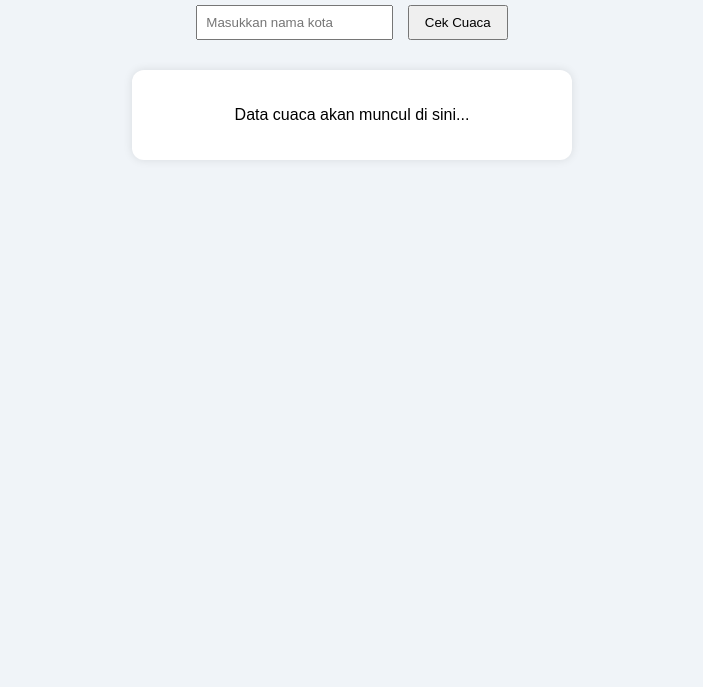
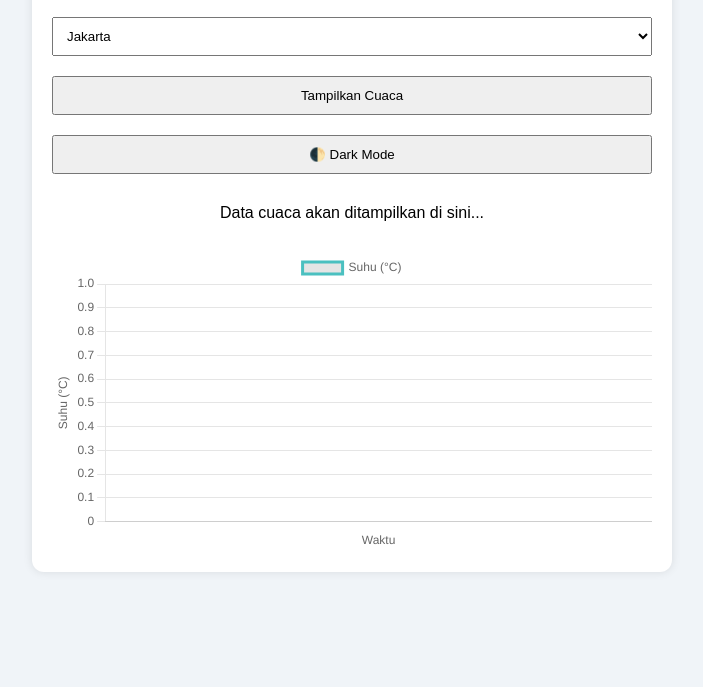
Before and after one commit to aldyr46/iot-cuaca, a plain HTML site: page index.html in a window 1280 px wide. Shown: the part 113-800 px from the top of the page, without its empty margins (288-991 px from the left). Drawn offline with nearby package versions, Linux system fonts and the light colour scheme; no server answers.

Commit message:
Update index.html

```diff
--- a/index.html
+++ b/index.html
@@ -1,74 +1,159 @@
 <!DOCTYPE html>
 <html lang="id">
 <head>
-  <meta charset="UTF-8">
-  <meta name="viewport" content="width=device-width, initial-scale=1">
-  <title>Monitoring Cuaca Otomatis</title>
+  <meta charset="UTF-8" />
+  <meta name="viewport" content="width=device-width, initial-scale=1.0" />
+  <title>Dashboard Cuaca Otomatis</title>
+  <script src="https://cdn.jsdelivr.net/npm/chart.js"></script>
   <style>
     body {
       font-family: Arial, sans-serif;
-      padding: 30px;
-      background: #f0f4f8;
+      margin: 0;
+      padding: 20px;
+      background-color: #f0f4f8;
+      transition: background-color 0.3s, color 0.3s;
     }
-    h1 {
-      text-align: center;
-    }
-    #weather {
-      margin-top: 30px;
-      text-align: center;
+    .container {
+      max-width: 600px;
+      margin: auto;
       background: white;
       padding: 20px;
       border-radius: 12px;
       box-shadow: 0 0 10px rgba(0,0,0,0.1);
-      max-width: 400px;
-      margin-left: auto;
-      margin-right: auto;
+      animation: fadeIn 1s ease-in-out;
     }
-    input {
-      padding: 8px;
-      margin-right: 10px;
+    h1 {
+      text-align: center;
+      animation: slideInDown 0.8s ease-out;
     }
-    button {
-      padding: 8px 15px;
+    select, button {
+      width: 100%;
+      padding: 10px;
+      margin: 10px 0;
+      transition: all 0.3s ease;
+    }
+    select:hover, button:hover {
+      transform: scale(1.02);
+    }
+    #weather {
+      text-align: center;
+      margin-top: 20px;
+      animation: fadeIn 1s ease-in-out;
+    }
+    canvas {
+      margin-top: 30px;
+      animation: fadeIn 1.5s ease-in-out;
+    }
+    .dark {
+      background-color: #121212;
+      color: white;
+    }
+    .dark .container { background-color: #1e1e1e; }
+    .dark select, .dark button {
+      background-color: #333;
+      color: white;
+      border: none;
+    }
+    @keyframes fadeIn {
+      from { opacity: 0; transform: translateY(10px); }
+      to { opacity: 1; transform: translateY(0); }
+    }
+    @keyframes slideInDown {
+      from { opacity: 0; transform: translateY(-30px); }
+      to { opacity: 1; transform: translateY(0); }
     }
   </style>
 </head>
 <body>
-
-  <h1>Monitoring Cuaca Otomatis</h1>
-
-  <div style="text-align:center;">
-    <input type="text" id="cityInput" placeholder="Masukkan nama kota">
-    <button onclick="getWeather()">Cek Cuaca</button>
+  <div class="container">
+    <h1>Dashboard Cuaca Otomatis</h1>
+    <select id="cityInput">
+      <option value="Jakarta">Jakarta</option>
+      <option value="Bandung">Bandung</option>
+      <option value="Surabaya">Surabaya</option>
+      <option value="Yogyakarta">Yogyakarta</option>
+      <option value="Denpasar">Denpasar</option>
+    </select>
+    <button onclick="getWeather()">Tampilkan Cuaca</button>
+    <button onclick="toggleDarkMode()">🌓 Dark Mode</button>
+    <div id="weather">
+      <p>Data cuaca akan ditampilkan di sini...</p>
     </div>
-
-  <div id="weather">
-    <p>Data cuaca akan muncul di sini...</p>
+    <canvas id="tempChart"></canvas>
   </div>
 
   <script>
     const apiKey = '2fcb79fa30ceb8a4324562df6c0c692a';
+    let cityName = '';
+    let tempData = [];
+    let timeLabels = [];
 
-    async function getWeather() {
-      const city = document.getElementById('cityInput').value;
-      const url = `https://api.openweathermap.org/data/2.5/weather?q=${city}&units=metric&appid=${apiKey}&lang=id`;
+    const ctx = document.getElementById('tempChart').getContext('2d');
+    const tempChart = new Chart(ctx, {
+      type: 'line',
+      data: {
+        labels: timeLabels,
+        datasets: [{
+          label: 'Suhu (°C)',
+          data: tempData,
+          borderColor: 'rgb(75, 192, 192)',
+          tension: 0.3
+        }]
+      },
+      options: {
+        responsive: true,
+        scales: {
+          x: { title: { display: true, text: 'Waktu' } },
+          y: { title: { display: true, text: 'Suhu (°C)' } }
+        }
+      }
+    });
 
-      const response = await fetch(url);
-      const data = await response.json();
+    function getWeather() {
+      const input = document.getElementById('cityInput').value;
+      if (input) cityName = input;
+      if (!cityName) return;
 
+      const url = `https://api.openweathermap.org/data/2.5/weather?q=${cityName}&units=metric&appid=${apiKey}&lang=id`;
+
+      fetch(url)
+        .then(res => res.json())
+        .then(data => {
           if (data.cod === 200) {
+            const suhu = data.main.temp;
+            const waktu = new Date().toLocaleTimeString();
+
             document.getElementById('weather').innerHTML = `
               <h2>Cuaca di ${data.name}</h2>
               <p><strong>${data.weather[0].description}</strong></p>
-          <p>Suhu: ${data.main.temp}°C</p>
+              <p>Suhu: ${suhu}°C</p>
               <p>Kelembaban: ${data.main.humidity}%</p>
               <p>Angin: ${data.wind.speed} m/s</p>
+              <p><small>Update: ${waktu}</small></p>
             `;
+
+            if (tempData.length >= 10) {
+              tempData.shift();
+              timeLabels.shift();
+            }
+            tempData.push(suhu);
+            timeLabels.push(waktu);
+            tempChart.update();
           } else {
-        document.getElementById('weather').innerHTML = `<p>Kota tidak ditemukan. Coba lagi.</p>`;
+            document.getElementById('weather').innerHTML = `<p>Kota tidak ditemukan.</p>`;
           }
+        });
     }
+
+    function toggleDarkMode() {
+      document.body.classList.toggle('dark');
+    }
+
+    setInterval(() => {
+      if (cityName) getWeather();
+    }, 60000);
+
+    window.onload = () => getWeather();
   </script>
-
 </body>
 </html>
```
Lines whose indentation alone changed are shown as unchanged.
